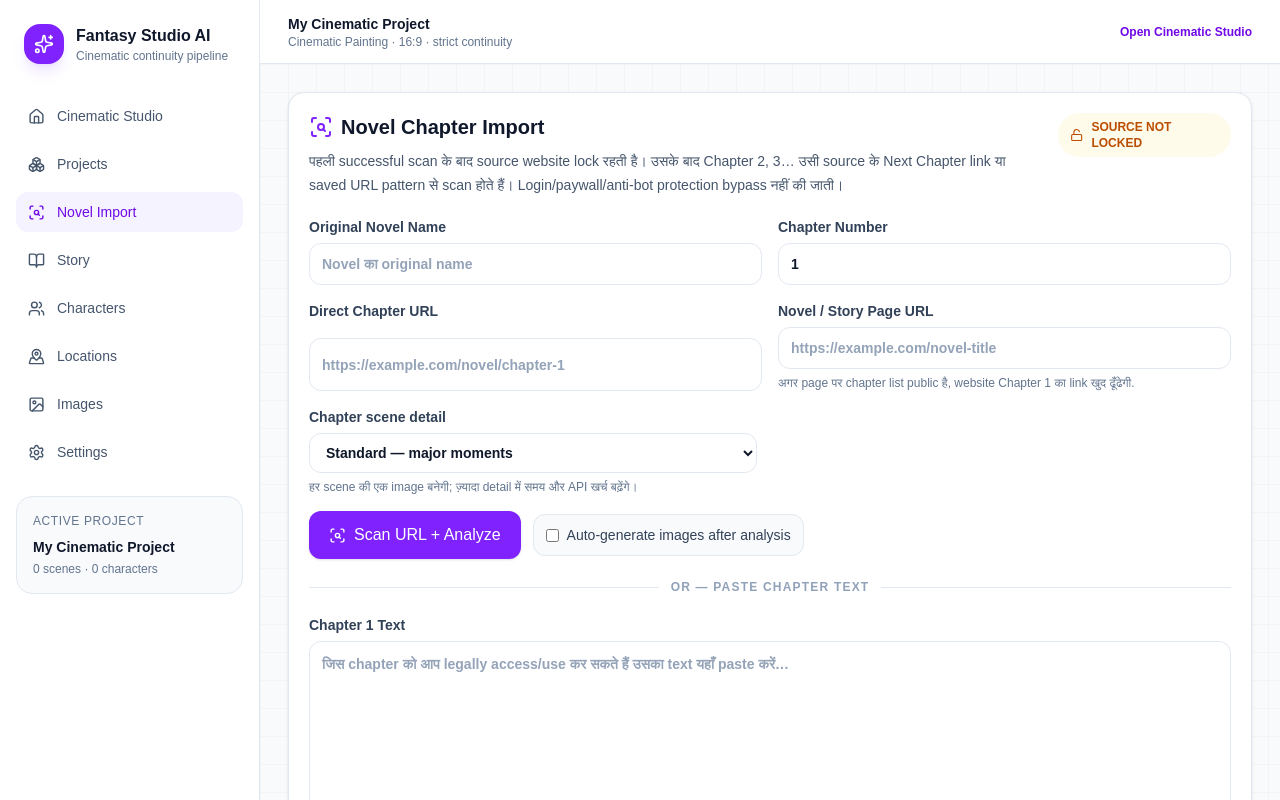
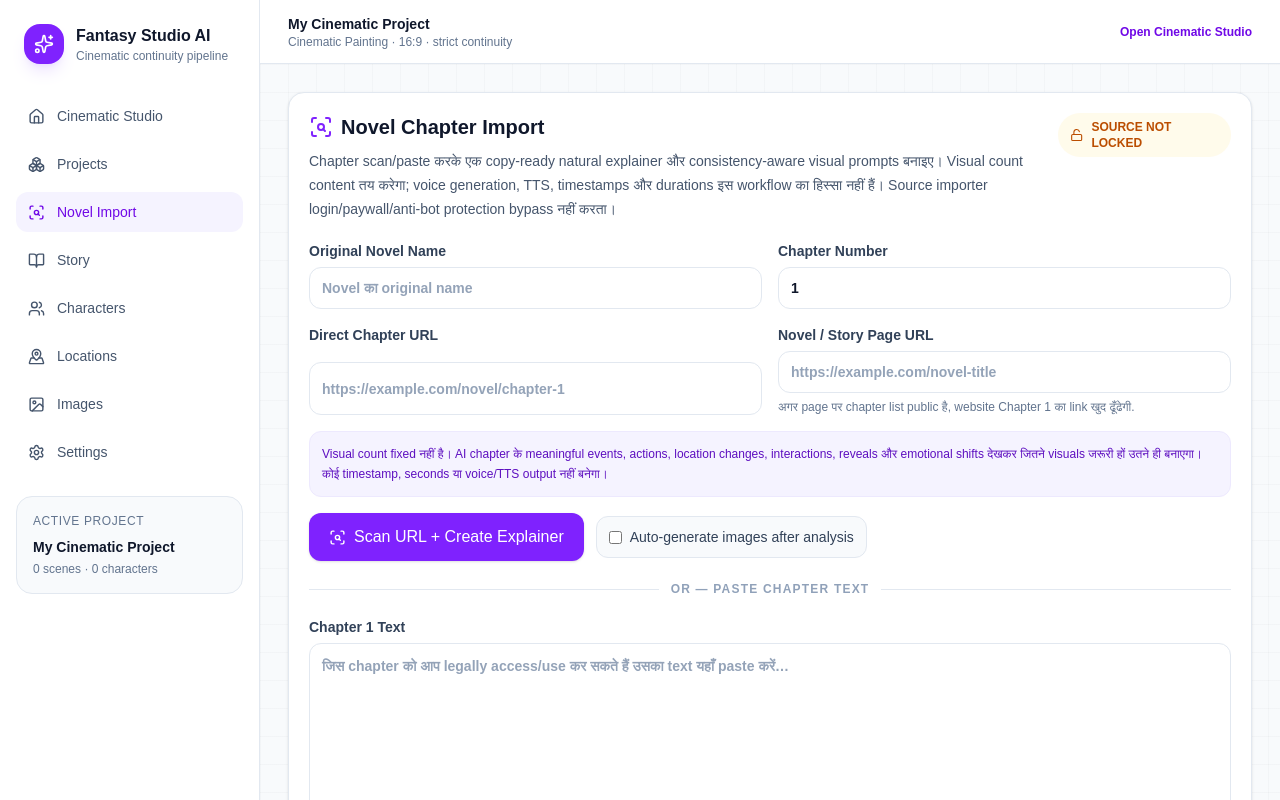
Before and after one commit to shuvinexofficial143-design/Fantasy-manga, a Next.js app: page /novel in a window 1280 px wide. Shown: the top 800 px of the page. Built offline with nearby package versions, Linux system fonts and the light colour scheme.

Commit message:
feat: add copy-ready explainer and visual prompt workflow

```diff
--- a/app/novel/page.tsx
+++ b/app/novel/page.tsx
@@ -1,20 +1,22 @@
 "use client";
 
 import {useMemo,useState} from "react";
-import {AlertTriangle,BookOpenCheck,ExternalLink,Globe2,Loader2,Lock,LockOpen,Play,RefreshCw,ScanSearch,Sparkles} from "lucide-react";
+import {AlertTriangle,BookOpenCheck,Copy,ExternalLink,Globe2,Loader2,Lock,LockOpen,Play,RefreshCw,ScanSearch,Sparkles} from "lucide-react";
 import {buildCinematicPrompt,hashString} from "@/lib/cinematic";
 import {createImage} from "@/lib/default-project";
 import {NOVEL_SOURCES,sourceForUrl} from "@/lib/novel-sources";
 import {replaceChapterScenes} from "@/lib/novel-workflow";
-import {findLocation,findNamed,namedSceneCharacters,novelReferences,sceneTarget,type SceneDetail} from "@/lib/novel-continuity";
+import {findLocation,findNamed,namedSceneCharacters,novelReferences} from "@/lib/novel-continuity";
 import type {Character,CinematicImage,Location,NovelChapter,NovelImportError,NovelImportState,Project} from "@/lib/types";
 import {useProject} from "@/components/project-provider";
 
 const uid=()=>typeof crypto!=="undefined"&&"randomUUID" in crypto?crypto.randomUUID():String(Date.now())+"-"+Math.random().toString(36).slice(2);
-const emptyImport=():NovelImportState=>({novelTitle:"",sceneDetail:"standard",locked:false,currentChapter:1,autoGenerate:true,chapters:[],errorLog:[]});
+const emptyImport=():NovelImportState=>({novelTitle:"",locked:false,currentChapter:1,autoGenerate:false,chapters:[],errorLog:[]});
 
 type AnalyzePayload={
   summary:string;
+  explainer:string;
+  visualStyle:string;
   characters:Array<{name:string;role:string;appearance:string;outfit:string;continuityNotes:string}>;
   locations:Array<{name:string;description:string;lighting:string;continuityNotes:string}>;
   scenes:Array<{
@@ -25,6 +27,7 @@ type AnalyzePayload={
     cameraAngle:string;
     cameraDirection:string;
     continuityNotes:string;
+    imagePrompt:string;
     characters:Array<{name:string;position:string;action:string;direction:string;expression:string;stateNotes:string}>;
   }>;
   error?:string;
@@ -80,6 +83,17 @@ export default function NovelImportPage(){
   const detectedSource=useMemo(()=>sourceForUrl(manualUrl.trim()||storyPageUrl.trim()),[manualUrl,storyPageUrl]);
   const commit=(next:Project)=>setState((current)=>({...current,projects:current.projects.map((item)=>item.id===next.id?next:item)}));
   const patchImport=(value:Partial<NovelImportState>)=>commit({...project,novelImport:{...novel,...value},updatedAt:new Date().toISOString()});
+  const copyText=async(text:string,label:string)=>{try{await navigator.clipboard.writeText(text);setNotice(label+" copied.");setError("")}catch{setError("Copy failed. Browser clipboard permission check करें.")}};
+  const chapterVisualPrompts=(chapter:NovelChapter)=>{
+    const ids=new Set(chapter.sceneIds);
+    const ordered=[...project.images].sort((a,b)=>a.sceneNumber-b.sceneNumber);
+    return ordered.filter((scene)=>ids.has(scene.id)).map((scene,index)=>{
+      const sceneIndex=ordered.findIndex((item)=>item.id===scene.id);
+      const previous=sceneIndex>0?ordered[sceneIndex-1]:undefined;
+      const prompt=scene.prompt||buildCinematicPrompt({scene,project,previousScene:previous});
+      return `Visual ${index+1}\nStory Moment: ${scene.sourceText}\n\nImage Prompt:\n${prompt}`;
+    }).join("\n\n---\n\n");
+  };
 
   const logError=(working:Project,number:number,message:string,attemptedUrl?:string,statusCode?:number)=>{
     const current=working.novelImport||emptyImport();
@@ -204,7 +218,7 @@ export default function NovelImportPage(){
         chapterText:scan.chapter.sourceText,
         existingCharacters:working.characters,
         existingLocations:working.locations,
-        sceneDetail:current.sceneDetail||"standard",
+        visualStyle:working.visualStyle,
         previousSummary
       })});
       const analysis=await analyzeResponse.json() as AnalyzePayload;
@@ -228,12 +242,15 @@ export default function NovelImportPage(){
         scene.cameraAngle=item.cameraAngle||scene.cameraAngle;
         scene.cameraDirection=item.cameraDirection||scene.cameraDirection;
         scene.continuityNotes=item.continuityNotes||("Continue chapter "+number+" state from the previous scene.");
+        scene.prompt=item.imagePrompt||"";
         return scene;
       });
 
       const analyzedChapter:NovelChapter={
         ...scannedChapter,
         summary:analysis.summary,
+        explainer:analysis.explainer,
+        visualStyle:analysis.visualStyle,
         analyzedAt:new Date().toISOString(),
         sceneIds:newScenes.map((scene)=>scene.id),
         status:"analyzed",
@@ -297,7 +314,7 @@ export default function NovelImportPage(){
         chapterText,
         existingCharacters:working.characters,
         existingLocations:working.locations,
-        sceneDetail:current.sceneDetail||"standard",
+        visualStyle:working.visualStyle,
         previousSummary
       })});
       const analysis=await analyzeResponse.json() as AnalyzePayload;
@@ -321,12 +338,15 @@ export default function NovelImportPage(){
         scene.cameraAngle=item.cameraAngle||scene.cameraAngle;
         scene.cameraDirection=item.cameraDirection||scene.cameraDirection;
         scene.continuityNotes=item.continuityNotes||("Continue chapter "+number+" state from the previous scene.");
+        scene.prompt=item.imagePrompt||"";
         return scene;
       });
 
       const analyzedChapter:NovelChapter={
         ...scannedChapter,
         summary:analysis.summary,
+        explainer:analysis.explainer,
+        visualStyle:analysis.visualStyle,
         analyzedAt:new Date().toISOString(),
         sceneIds:newScenes.map((scene)=>scene.id),
         status:"analyzed",
@@ -377,7 +397,7 @@ export default function NovelImportPage(){
       <div className="flex flex-col gap-4 lg:flex-row lg:items-start lg:justify-between">
         <div>
           <div className="flex items-center gap-2 text-xl font-black"><ScanSearch className="text-violet-600"/> Novel Chapter Import</div>
-          <p className="mt-2 max-w-3xl text-sm leading-6 text-slate-600">पहली successful scan के बाद source website lock रहती है। उसके बाद Chapter 2, 3… उसी source के Next Chapter link या saved URL pattern से scan होते हैं। Login/paywall/anti-bot protection bypass नहीं की जाती।</p>
+          <p className="mt-2 max-w-3xl text-sm leading-6 text-slate-600">Chapter scan/paste करके एक copy-ready natural explainer और consistency-aware visual prompts बनाइए। Visual count content तय करेगा; voice generation, TTS, timestamps और durations इस workflow का हिस्सा नहीं हैं। Source importer login/paywall/anti-bot protection bypass नहीं करता।</p>
         </div>
         <div className={"inline-flex items-center gap-2 rounded-full px-3 py-1.5 text-xs font-bold "+(novel.locked?"bg-emerald-50 text-emerald-700":"bg-amber-50 text-amber-700")}>
           {novel.locked?<Lock size={14}/>:<LockOpen size={14}/>}
@@ -406,18 +426,11 @@ export default function NovelImportPage(){
         </label>
       </div>
 
-      <label className="mt-4 grid max-w-md gap-1.5 text-sm font-semibold text-slate-700">Chapter scene detail
-        <select value={novel.sceneDetail||"standard"} disabled={!!busy} onChange={(e)=>patchImport({sceneDetail:e.target.value as SceneDetail})} className="rounded-xl border border-slate-200 px-3 py-2.5">
-          <option value="standard">Standard — major moments</option>
-          <option value="highest">Highest — actions and reactions</option>
-          <option value="ultra">Ultra Highest — small story beats</option>
-        </select>
-        <span className="text-xs font-normal text-slate-500">{manualText.trim()?`लगभग ${sceneTarget(manualText,novel.sceneDetail||"standard")} scenes का लक्ष्य · `:""}हर scene की एक image बनेगी; ज़्यादा detail में समय और API खर्च बढ़ेंगे।</span>
-      </label>
+      <div className="mt-4 rounded-xl border border-violet-100 bg-violet-50 p-3 text-xs leading-5 text-violet-800">Visual count fixed नहीं है। AI chapter के meaningful events, actions, location changes, interactions, reveals और emotional shifts देखकर जितने visuals जरूरी हों उतने ही बनाएगा। कोई timestamp, seconds या voice/TTS output नहीं बनेगा।</div>
       <div className="mt-4 flex flex-wrap items-center gap-3">
         <button disabled={!!busy} onClick={()=>void scanAnalyze()} className="inline-flex items-center gap-2 rounded-xl bg-violet-600 px-5 py-3 text-sm font-bold text-white shadow-sm disabled:opacity-50">
           {busy?<Loader2 className="animate-spin" size={17}/>:<ScanSearch size={17}/>}
-          Scan URL + Analyze {novel.autoGenerate?"+ Generate":""}
+          Scan URL + Create Explainer {novel.autoGenerate?"+ Generate Images":""}
         </button>
         <label className="inline-flex items-center gap-2 rounded-xl border border-slate-200 bg-slate-50 px-3 py-2.5 text-sm text-slate-700">
           <input type="checkbox" checked={novel.autoGenerate} disabled={!!busy} onChange={(e)=>patchImport({autoGenerate:e.target.checked})}/>
@@ -434,7 +447,7 @@ export default function NovelImportPage(){
       </label>
       <button disabled={!!busy||manualText.trim().length<120} onClick={()=>void analyzePasted()} className="mt-3 inline-flex items-center gap-2 rounded-xl border border-violet-200 bg-violet-50 px-5 py-3 text-sm font-bold text-violet-700 disabled:opacity-50">
         {busy==="paste"?<Loader2 className="animate-spin" size={17}/>:<BookOpenCheck size={17}/>}
-        Analyze Pasted Chapter {chapterNumber} {novel.autoGenerate?"+ Generate Images":""}
+        Create Explainer + Visual Prompts {chapterNumber} {novel.autoGenerate?"+ Generate Images":""}
       </button>
 
       {novel.locked&&<div className="mt-5 grid gap-3 rounded-2xl border border-emerald-200 bg-emerald-50 p-4 text-sm text-emerald-900 md:grid-cols-2">
@@ -481,14 +494,17 @@ export default function NovelImportPage(){
           <div className="flex flex-col gap-3 md:flex-row md:items-center md:justify-between">
             <div className="min-w-0">
               <div className="font-bold">Chapter {chapter.number} · {chapter.title}</div>
-              <div className="mt-1 flex flex-wrap gap-2 text-xs text-slate-500"><span>{chapter.sourceText.length.toLocaleString()} chars scanned</span><span>·</span><span>{chapter.sceneIds.length} scenes</span><span>·</span><span className="font-semibold uppercase">{chapter.status}</span></div>
+              <div className="mt-1 flex flex-wrap gap-2 text-xs text-slate-500"><span>{chapter.sourceText.length.toLocaleString()} chars scanned</span><span>·</span><span>{chapter.sceneIds.length} adaptive visuals</span><span>·</span><span className="font-semibold uppercase">{chapter.status}</span></div>
               {chapter.url.startsWith("http")?<a href={chapter.url} target="_blank" rel="noreferrer" className="mt-2 inline-flex max-w-full items-center gap-1 truncate text-xs font-semibold text-violet-700"><ExternalLink size={12}/>{chapter.url}</a>:<div className="mt-2 text-xs font-semibold text-slate-500">Pasted chapter text</div>}
             </div>
-            <div className="flex gap-2">
+            <div className="flex flex-wrap gap-2">
+              {chapter.explainer&&<button disabled={!!busy} onClick={()=>void copyText(chapter.explainer!,"Explainer")} className="inline-flex items-center gap-1.5 rounded-lg border border-emerald-200 bg-emerald-50 px-3 py-2 text-xs font-bold text-emerald-700 disabled:opacity-50"><Copy size={13}/> Copy Explainer</button>}
+              {chapter.sceneIds.length>0&&<button disabled={!!busy} onClick={()=>void copyText(chapterVisualPrompts(chapter),"Visual prompts")} className="inline-flex items-center gap-1.5 rounded-lg border border-violet-200 bg-violet-50 px-3 py-2 text-xs font-bold text-violet-700 disabled:opacity-50"><Copy size={13}/> Copy Visual Prompts</button>}
               {chapter.status!=="generated"&&chapter.sceneIds.length>0&&<button disabled={!!busy} onClick={()=>void generateCurrent(chapter.number)} className="inline-flex items-center gap-1.5 rounded-lg bg-violet-600 px-3 py-2 text-xs font-bold text-white disabled:opacity-50"><Play size={13}/> Generate Images</button>}
               <button disabled={!!busy} onClick={()=>{setChapterNumber(chapter.number);if(chapter.url.startsWith("http")){setManualUrl(chapter.url);setManualText("")}else{setManualText(chapter.sourceText);setManualUrl("")}}} className="inline-flex items-center gap-1.5 rounded-lg border border-slate-200 px-3 py-2 text-xs font-semibold text-slate-700"><RefreshCw size={13}/> Rescan</button>
             </div>
           </div>
+          {chapter.explainer&&<details className="mt-4 rounded-xl border border-slate-100 bg-slate-50 p-3"><summary className="cursor-pointer text-sm font-bold text-slate-700">Complete Explainer</summary><div className="mt-3 whitespace-pre-wrap text-sm leading-6 text-slate-700">{chapter.explainer}</div></details>}
         </article>):<div className="rounded-xl border border-dashed border-slate-300 p-8 text-center text-sm text-slate-500"><Globe2 className="mx-auto mb-2"/>अभी कोई chapter scan नहीं हुआ.</div>}
       </div>
     </section>
```
